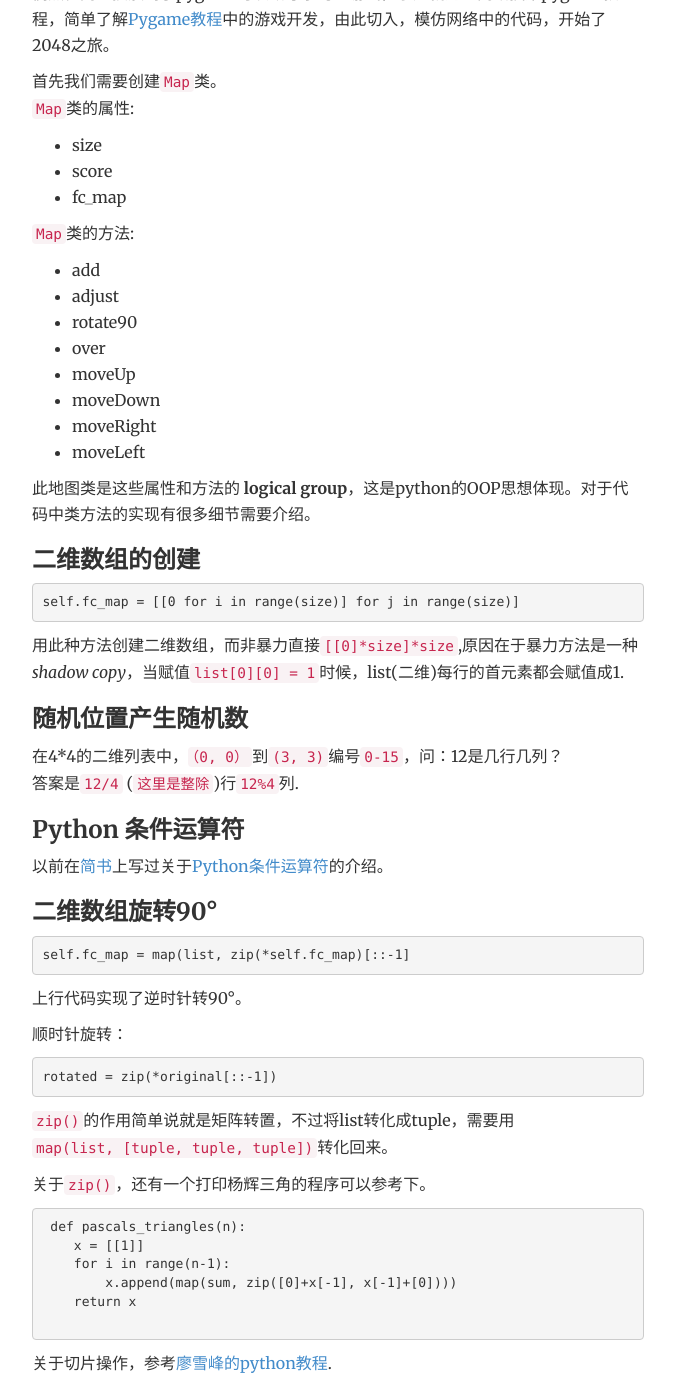
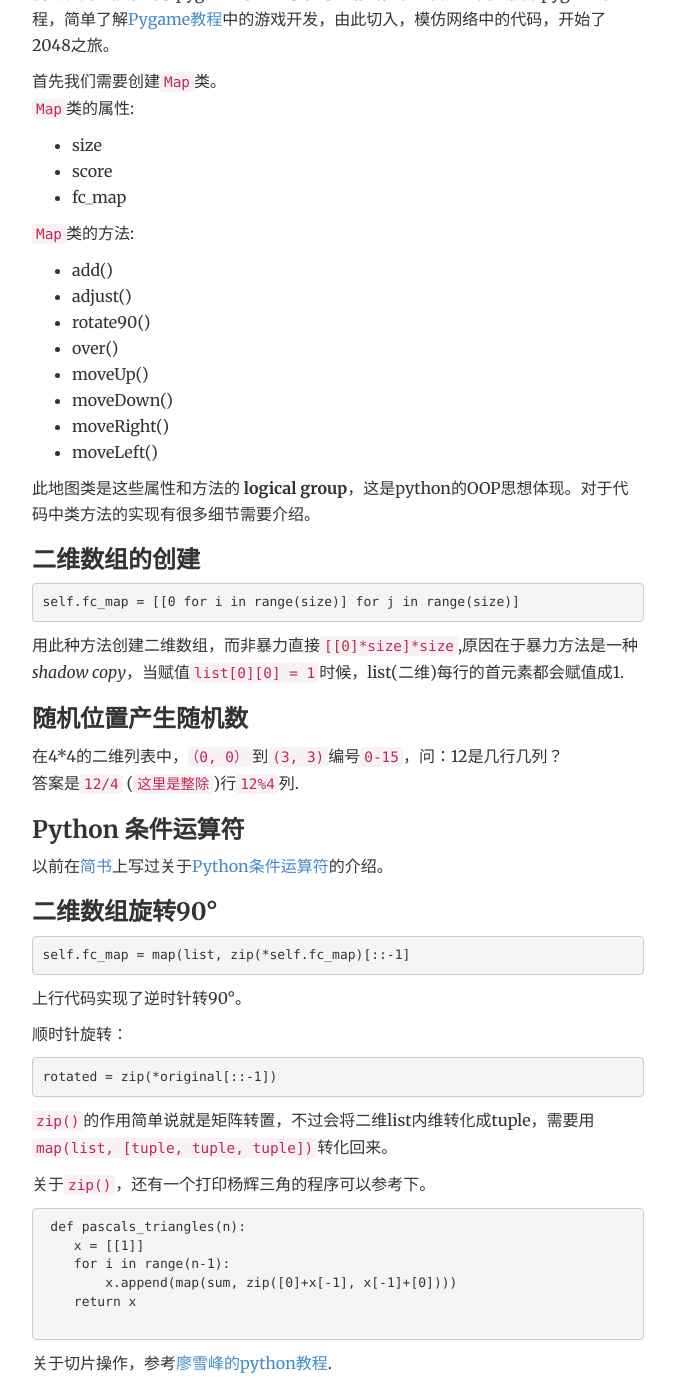
Before and after one commit to FaiChou/faichou.github.io, a Jekyll site: the page built from _posts/2016-05-03-Python的2048之旅.md, in a window 1280 px wide and 1400 px high, scrolled down 284 px. Shown: the whole window, without its empty margins (302-977 px from the left). Built offline with Jekyll 4.4.1, drawn with Linux system fonts in a browser that asks for light colours; comment, search, counter and statistics services are not loaded.

Commit message:
Update 2016-05-03-Python的2048之旅.md

```diff
--- a/_posts/2016-05-03-Python的2048之旅.md
+++ b/_posts/2016-05-03-Python的2048之旅.md
@@ -19,14 +19,14 @@ date: 2016-05-03
 
 `Map`类的方法:
 
-- add
-- adjust
-- rotate90
-- over
-- moveUp
-- moveDown
-- moveRight
-- moveLeft
+- add()
+- adjust()
+- rotate90()
+- over()
+- moveUp()
+- moveDown()
+- moveRight()
+- moveLeft()
 
  此地图类是这些属性和方法的 **logical group**，这是python的OOP思想体现。对于代码中类方法的实现有很多细节需要介绍。
 
@@ -61,7 +61,7 @@ date: 2016-05-03
     rotated = zip(*original[::-1])
 
 
- `zip()`的作用简单说就是矩阵转置，不过将list转化成tuple，需要用`map(list, [tuple, tuple, tuple])`转化回来。
+ `zip()`的作用简单说就是矩阵转置，不过会将二维list内维转化成tuple，需要用`map(list, [tuple, tuple, tuple])`转化回来。
 
  关于`zip()`，还有一个打印杨辉三角的程序可以参考下。
 
```
